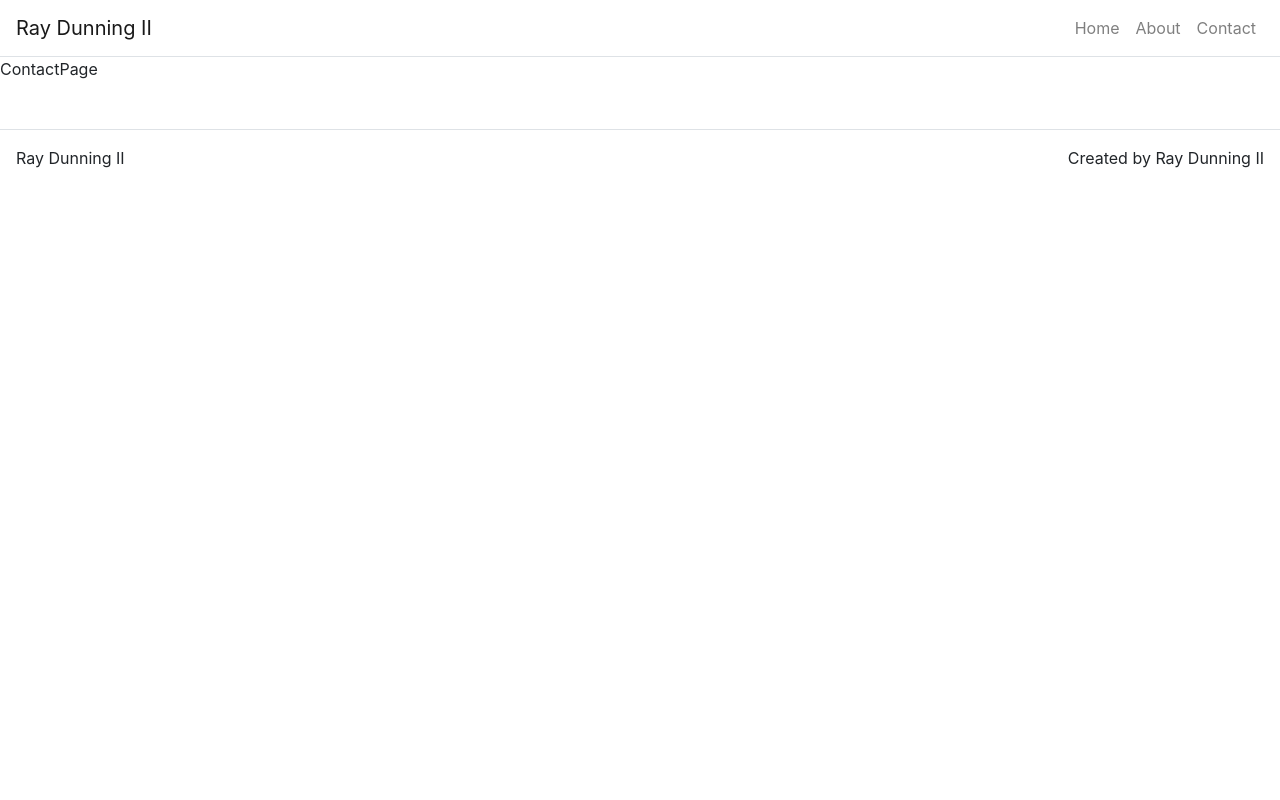
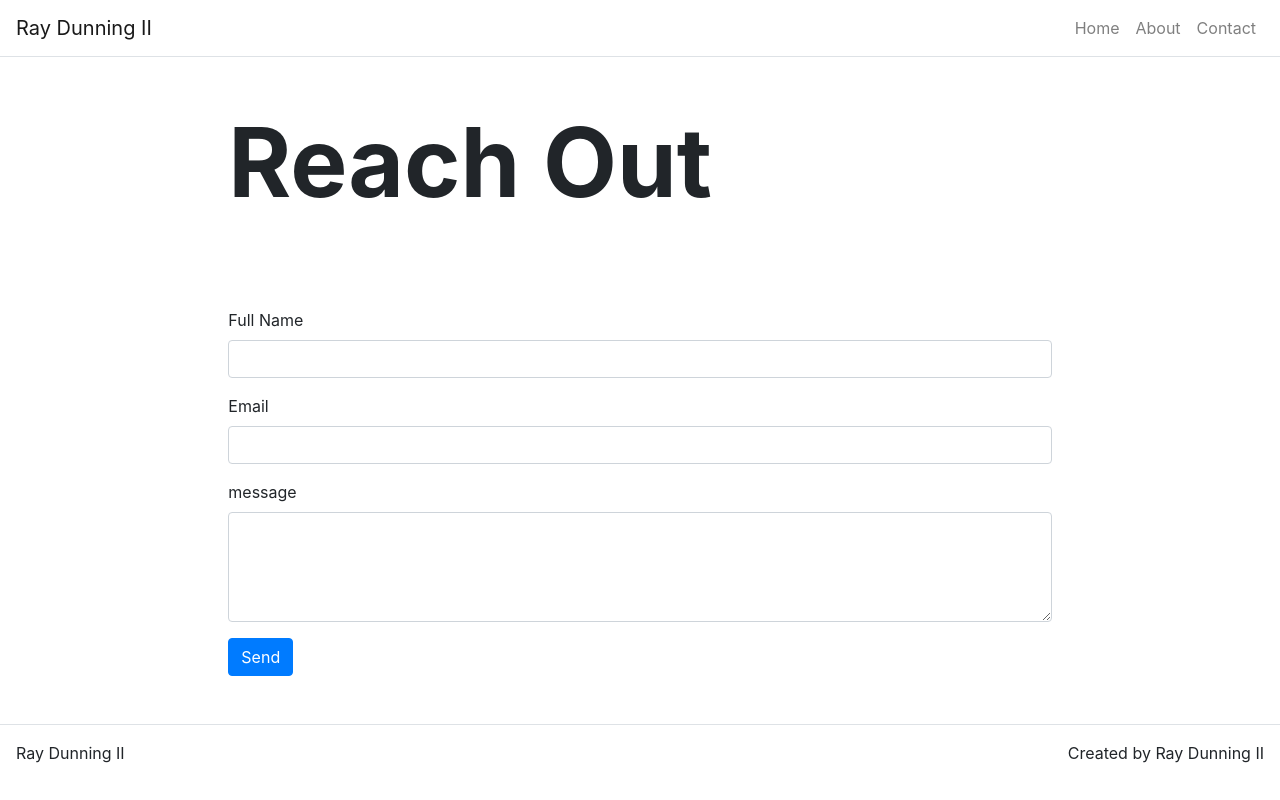
Before and after one commit to RayDunningII/Personal-Website, a React (Create React App) app: page /contact in a window 1280 px wide. Built offline with nearby package versions, Linux system fonts and the light colour scheme.

Commit message:
added contact page css

```diff
--- a/package.json
+++ b/package.json
@@ -6,6 +6,7 @@
     "@testing-library/jest-dom": "^4.2.4",
     "@testing-library/react": "^9.5.0",
     "@testing-library/user-event": "^7.2.1",
+    "axios": "^0.19.2",
     "bootstrap": "^4.5.0",
     "react": "^16.13.1",
     "react-bootstrap": "^1.2.2",
--- a/src/App.css
+++ b/src/App.css
@@ -14,7 +14,7 @@
 }
 
 .App-header {
-  background-color: #282c34;
+  background-color: #3260bb;
   min-height: 100vh;
   display: flex;
   flex-direction: column;
--- a/src/App.js
+++ b/src/App.js
@@ -46,7 +46,7 @@
         <Router>
         <Container className='p-0' fluid={true}>
 
-        <Navbar className='border-bottom' bg='transparent' expand='lg'>
+        <Navbar className='border-bottom'   bg='transparent' expand='lg'>
          <Navbar.Brand>Ray Dunning II </Navbar.Brand>
 
          <Navbar.Toggle className='border-0' aria-controls='Navbar-Toggle' />
--- a/src/components/Hero.js
+++ b/src/components/Hero.js
@@ -5,7 +5,7 @@
 function Hero (props) {
 
     return(
-     <Jumbotron className='bg-transparent jumpotron-fluid p-0'>
+     <Jumbotron className='bg-transparent jumpotron-fluid p-0 color'>
          <Container fluid={true}>
              <Row className='justify-content-center py-5'>
                  <Col md={8} sm={12}>
--- a/src/index.css
+++ b/src/index.css
@@ -41,3 +41,14 @@
   margin: 0px
 
 }
+
+
+.success-msg {
+  color: rgb(146, 240, 196);
+  padding: 10px 15px;
+}
+
+.err-msg {
+  color: rgb(189, 15, 15);
+  padding: 10px 15px;
+}
--- a/src/pages/ContactPage.js
+++ b/src/pages/ContactPage.js
@@ -1,11 +1,86 @@
 import React from 'react';
+import Hero from '../components/Hero';
+import Content from '../components/Content';
+import Form from 'react-bootstrap/Form';
+import Button from 'react-bootstrap/Button';
+
+class ContactPage extends React.Component {
+
+    constructor(props){
+        super(props);
+        this.state = {
+            name: '',
+            email: '',
+            message: '',
+            disabled: false,
+            emailSent: null,
+        }
+
+    }
+
+    handleChange = (event) => {
+        const target = event.target;
+        const value = target.type === target.checked || target.value;
+        const name = target.name;
+
+        this.setState({
+            [name]: value
+        })
 
 
-function ContactPage(props) {
+    }
 
+
+    handleSubmit = (event) => {
+        event.preventDefault();
+
+        this.setState({
+            disabled: true,
+            emailSent: true
+        })
+
+    }
+
+
+
+
+
+    render(){
     return(
-       <div>ContactPage</div>
+       <div>
+           <Hero title={this.props.title} />
+
+           <Content>
+               <Form onSubmit={this.handleSubmit}>
+
+               <Form.Group>
+               <Form.Label htmlfor='full-name'>Full Name</Form.Label>
+               <Form.Control  id='full-name' name='name' type='text' value={this.state.name} onChange={this.handleChange}/>
+               </Form.Group>
+
+               <Form.Group>
+               <Form.Label htmlfor='email'>Email</Form.Label>
+               <Form.Control  id='email' name='email' type='email' value={this.state.email} onChange={this.handleChange}/>
+               </Form.Group>
+
+               <Form.Group>
+               <Form.Label htmlfor='message'>message</Form.Label>
+               <Form.Control  id='message' name='message' as='textarea' rows='4' value={this.state.message} onChange={this.handleChange}/>
+               </Form.Group>
+
+               <Button className='d-inline-block' variant='primary' type='submit' >
+                   Send
+               </Button>
+
+               {this.state.emailSent === true && <p className='d-inline success-msg'>Email Sent</p>}
+               {this.state.emailSent === false && <p className='d-inline err-msg'>Email Not Sent</p>}
+
+               </Form>
+           </Content>
+
+       </div>
     )
+}
 }
 
 
--- a/src/pages/HomePage.js
+++ b/src/pages/HomePage.js
@@ -6,7 +6,7 @@
 
     return(
         <div>
-       <Hero title={props.title} subTitle={props.subTitle} text={props.text} />
+       <Hero  title={props.title} subTitle={props.subTitle} text={props.text} />
        <Carousel/>
     </div>
     )
```
Also changed, not shown: 1 other file (tests, documents, lock files or other folders).
